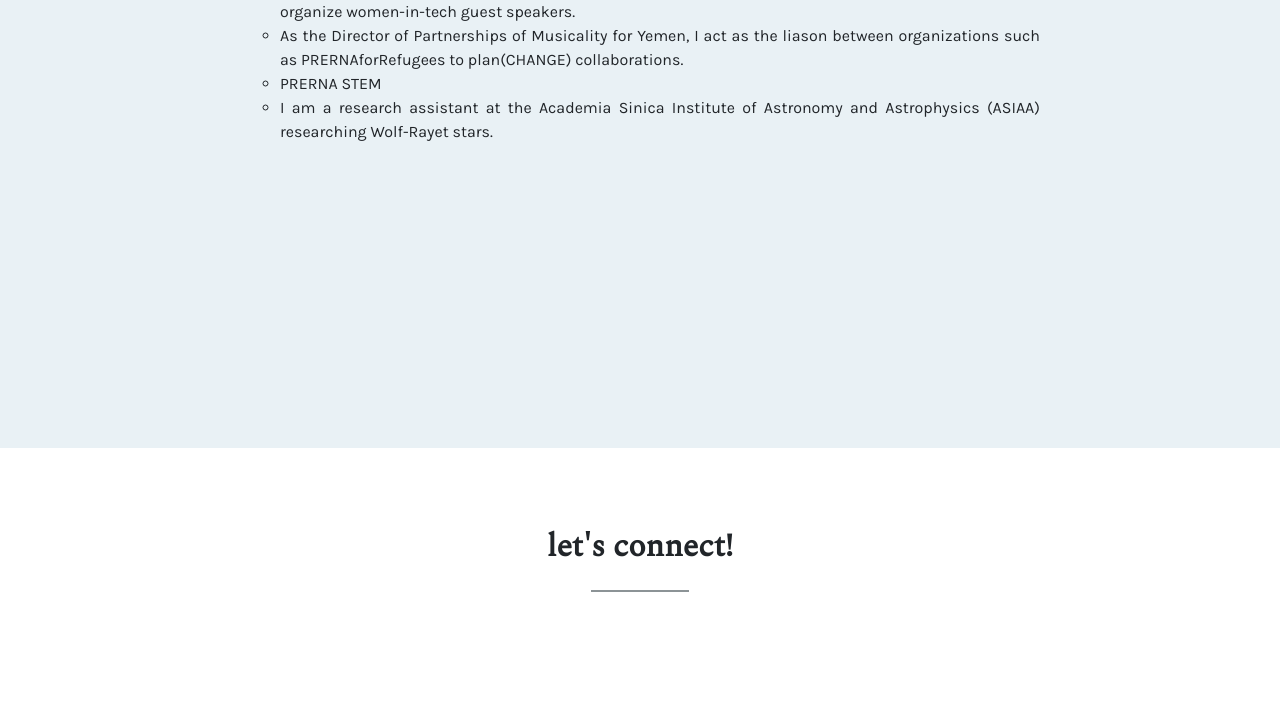
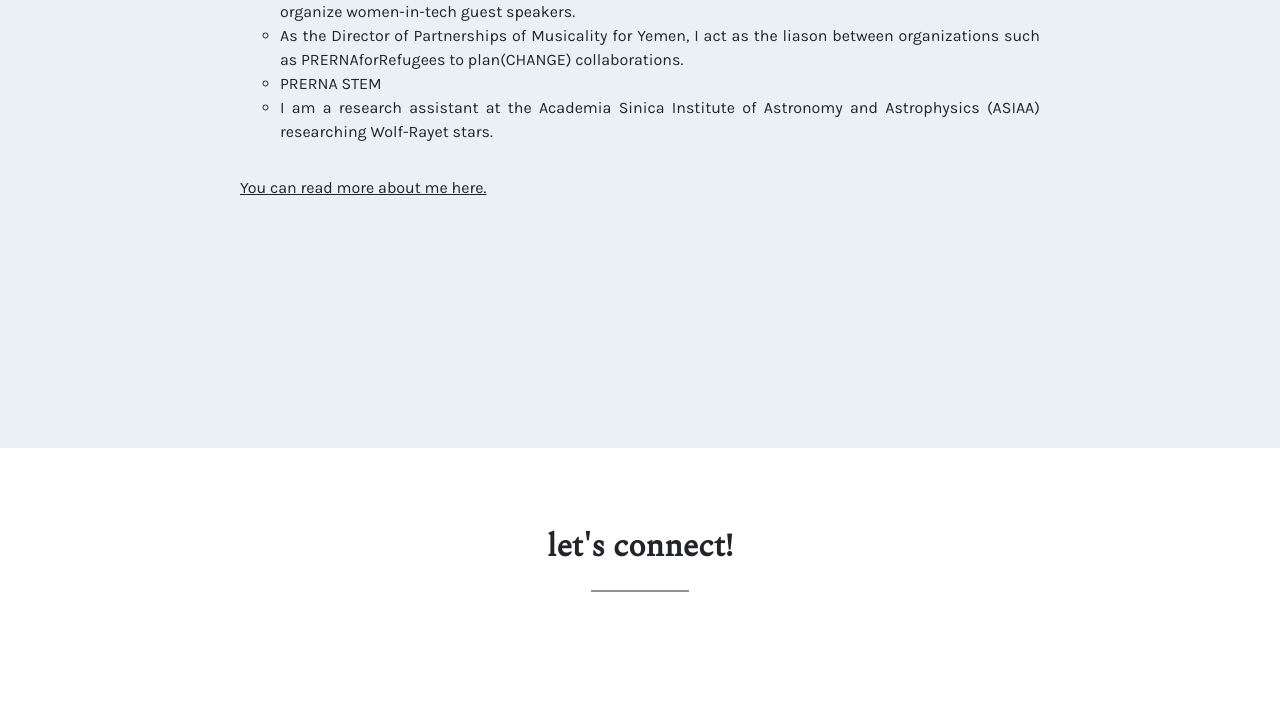
Before and after one commit to clara-not-claire/clara-not-claire.github.io, a plain HTML site: page index.html in a window 1280 px wide. Shown: the part 1226-1940 px from the top of the page. Drawn offline with nearby package versions, Linux system fonts and the light colour scheme.

Commit message:
added link to about me page

```diff
--- a/index.html
+++ b/index.html
@@ -71,6 +71,8 @@
             <li class="bioList">As the Director of Partnerships of Musicality for Yemen, I act as the liason between organizations such as PRERNAforRefugees to plan(CHANGE) collaborations.</li>
             <li class="bioList">PRERNA STEM</li>
             <li class="bioList">I am a research assistant at the Academia Sinica Institute of Astronomy and Astrophysics (ASIAA) researching Wolf-Rayet stars.</li>
+          </ul>
+          <p><a class="links" href="about/about.html">You can read more about me here.</a></p>
         </div>
     </section>
 
```
Also changed, not shown: 1 other file.
